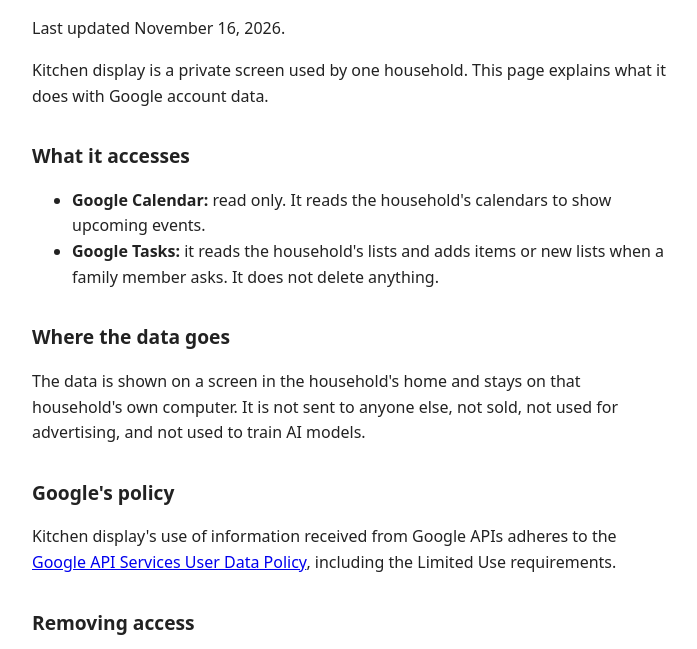
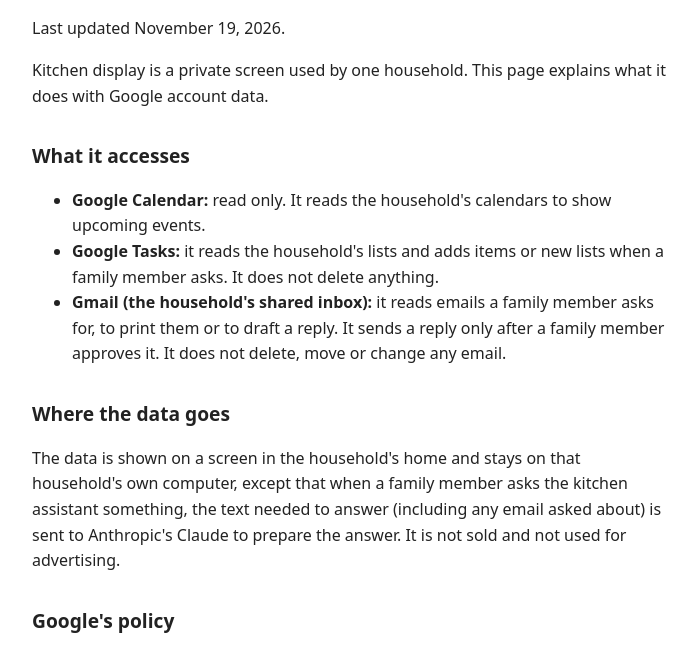
Before and after one commit to Safe1919/safe1919.github.io, a plain HTML site: page privacy.html in a window 1280 px wide. Shown: the part 97-746 px from the top of the page, without its empty margins (288-985 px from the left). Drawn offline with Linux system fonts and the light colour scheme.

Commit message:
Privacy: add Gmail (shared inbox) and say questions go to Claude

```diff
--- a/privacy.html
+++ b/privacy.html
@@ -12,17 +12,18 @@
 </head>
 <body>
 <h1>Privacy policy</h1>
-<p>Last updated November 16, 2026.</p>
+<p>Last updated November 19, 2026.</p>
 <p>Kitchen display is a private screen used by one household. This page explains what it does with Google account data.</p>
 
 <h2>What it accesses</h2>
 <ul>
   <li><strong>Google Calendar:</strong> read only. It reads the household's calendars to show upcoming events.</li>
   <li><strong>Google Tasks:</strong> it reads the household's lists and adds items or new lists when a family member asks. It does not delete anything.</li>
+  <li><strong>Gmail (the household's shared inbox):</strong> it reads emails a family member asks for, to print them or to draft a reply. It sends a reply only after a family member approves it. It does not delete, move or change any email.</li>
 </ul>
 
 <h2>Where the data goes</h2>
-<p>The data is shown on a screen in the household's home and stays on that household's own computer. It is not sent to anyone else, not sold, not used for advertising, and not used to train AI models.</p>
+<p>The data is shown on a screen in the household's home and stays on that household's own computer, except that when a family member asks the kitchen assistant something, the text needed to answer (including any email asked about) is sent to Anthropic's Claude to prepare the answer. It is not sold and not used for advertising.</p>
 
 <h2>Google's policy</h2>
 <p>Kitchen display's use of information received from Google APIs adheres to the <a href="https://developers.google.com/terms/api-services-user-data-policy">Google API Services User Data Policy</a>, including the Limited Use requirements.</p>
```
